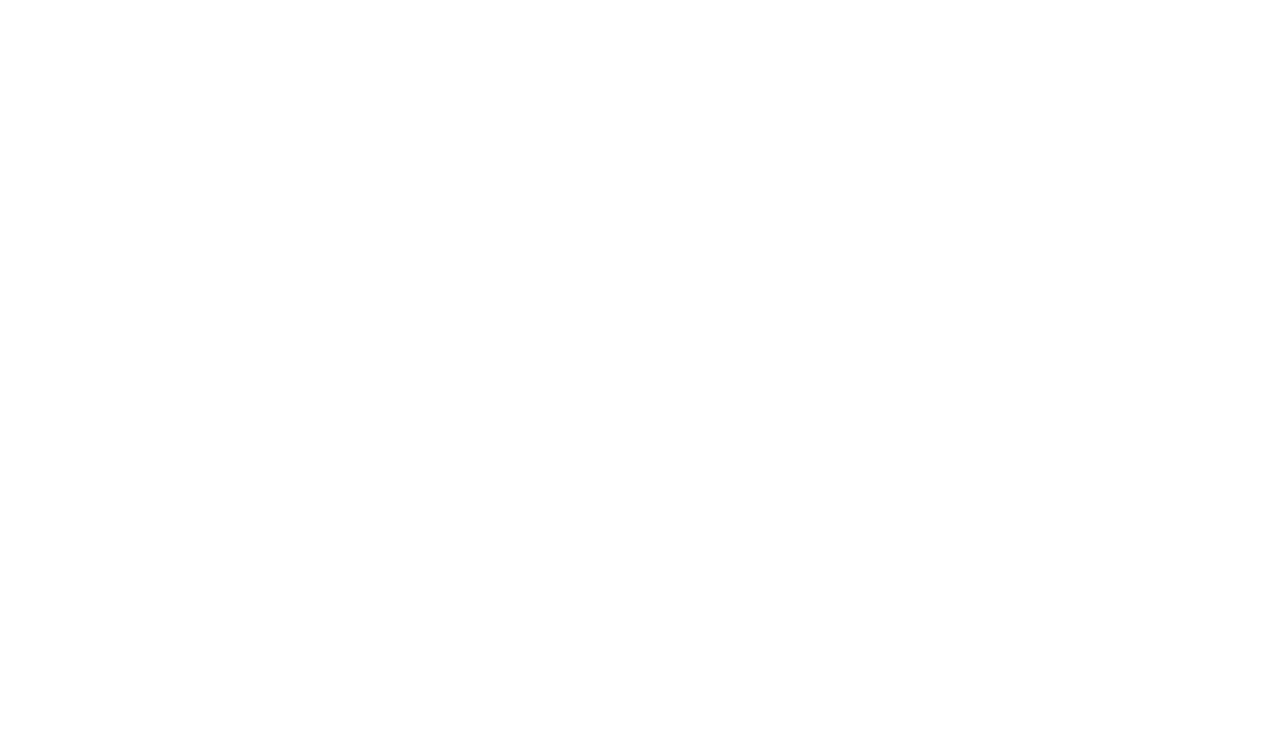
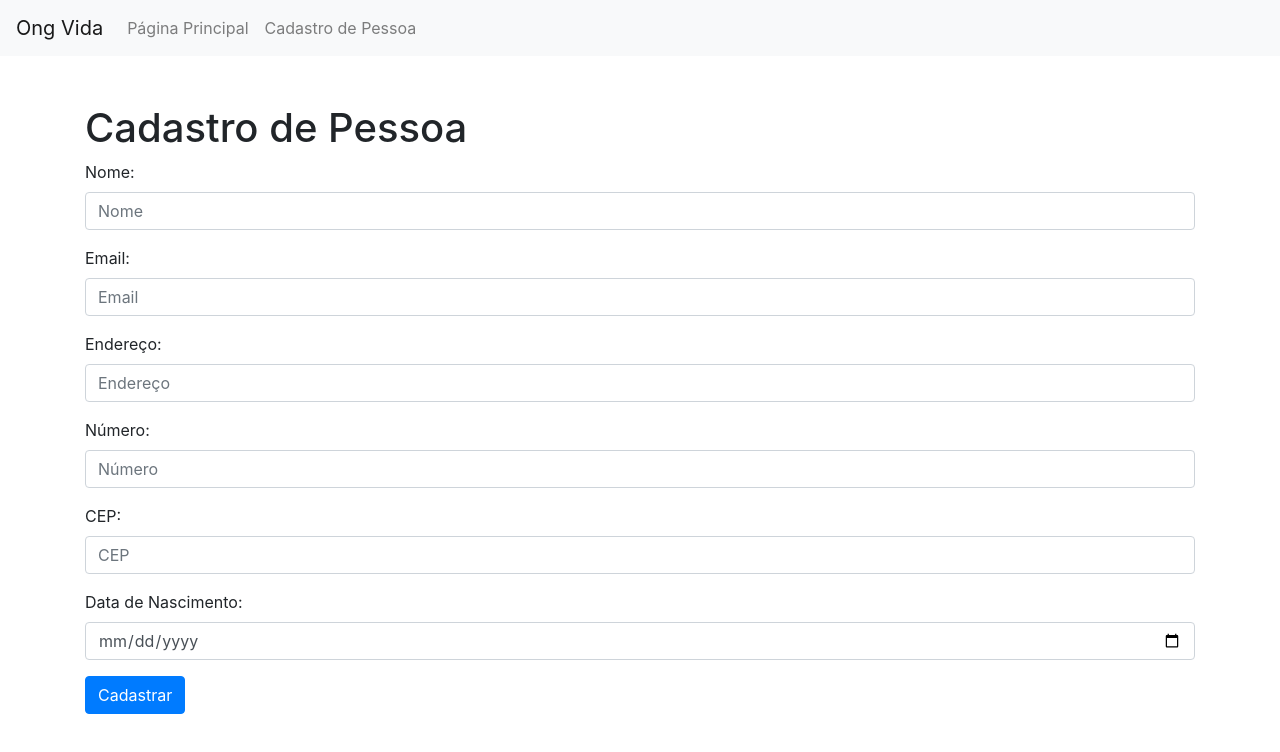
Before and after one commit to giiuk/dbvida, a website: page cadastrousuario.html in a window 1280 px wide. Drawn offline with nearby package versions, Linux system fonts and the light colour scheme.

Commit message:
AC INW/BDS/LPI

```diff
--- a/cadastrousuario.html
+++ b/cadastrousuario.html
@@ -0,0 +1,68 @@
+<!DOCTYPE html>
+<html lang="en">
+<head>
+    <meta charset="UTF-8">
+    <meta name="viewport" content="width=device-width, initial-scale=1.0">
+    <title>Cadastro de Pessoa</title>
+
+    <!-- Inclua o CSS do Bootstrap -->
+    <link rel="stylesheet" href="https://stackpath.bootstrapcdn.com/bootstrap/4.5.2/css/bootstrap.min.css">
+</head>
+<body>
+
+<!-- Barra de Navegação Bootstrap -->
+<nav class="navbar navbar-expand-lg navbar-light bg-light">
+    <a class="navbar-brand" href="#">Ong Vida</a>
+    <button class="navbar-toggler" type="button" data-toggle="collapse" data-target="#navbarNav" aria-controls="navbarNav" aria-expanded="false" aria-label="Toggle navigation">
+        <span class="navbar-toggler-icon"></span>
+    </button>
+    <div class="collapse navbar-collapse" id="navbarNav">
+        <ul class="navbar-nav">
+            <li class="nav-item">
+                <a class="nav-link" href="/">Página Principal</a>
+            </li>
+            <li class="nav-item">
+                <a class="nav-link" href="/cadastrousuario">Cadastro de Pessoa</a>
+            </li>
+        </ul>
+    </div>
+</nav>
+
+<!-- Formulário de Cadastro de Pessoa com Bootstrap -->
+<div class="container mt-5">
+    <h1>Cadastro de Pessoa</h1>
+    <form action="/cadastrousuario" method="post">
+        <div class="form-group">
+            <label for="nome">Nome:</label>
+            <input type="text" class="form-control" id="nome" name="nome" placeholder="Nome">
+        </div>
+        <div class="form-group">
+            <label for="email">Email:</label>
+            <input type="email" class="form-control" id="email" name="email" placeholder="Email">
+        </div>
+        <div class="form-group">
+            <label for="endereco">Endereço:</label>
+            <input type="text" class="form-control" id="endereco" name="endereco" placeholder="Endereço">
+        </div>
+        <div class="form-group">
+            <label for="numero">Número:</label>
+            <input type="text" class="form-control" id="numero" name="numero" placeholder="Número">
+        </div>
+        <div class="form-group">
+            <label for="cep">CEP:</label>
+            <input type="text" class="form-control" id="cep" name="cep" placeholder="CEP">
+        </div>
+        <div class="form-group">
+            <label for="nascimento">Data de Nascimento:</label>
+            <input type="date" class="form-control" id="nascimento" name="nascimento">
+        </div>
+        <button type="submit" class="btn btn-primary">Cadastrar</button>
+    </form>
+</div>
+
+<!-- Inclua o JavaScript do Bootstrap e jQuery -->
+<script src="https://code.jquery.com/jquery-3.5.1.slim.min.js"></script>
+<script src="https://cdn.jsdelivr.net/npm/@popperjs/core@2.5.4/dist/umd/popper.min.js"></script>
+<script src="https://stackpath.bootstrapcdn.com/bootstrap/4.5.2/js/bootstrap.min.js"></script>
+</body>
+</html>
```
Also changed, not shown: cadvida.js (+50 -31 lines), index.html (+34 -2 lines).
